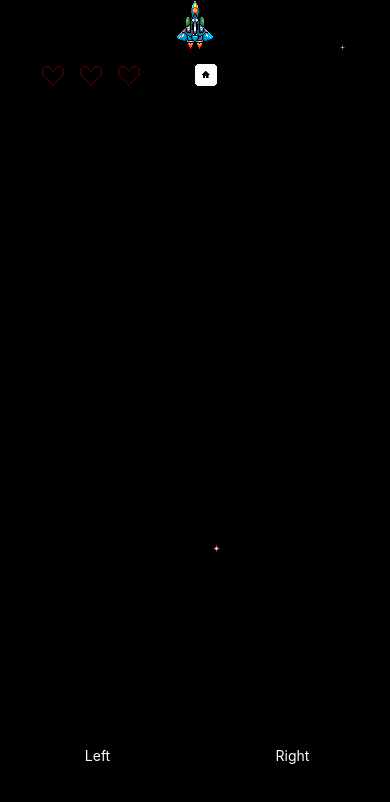
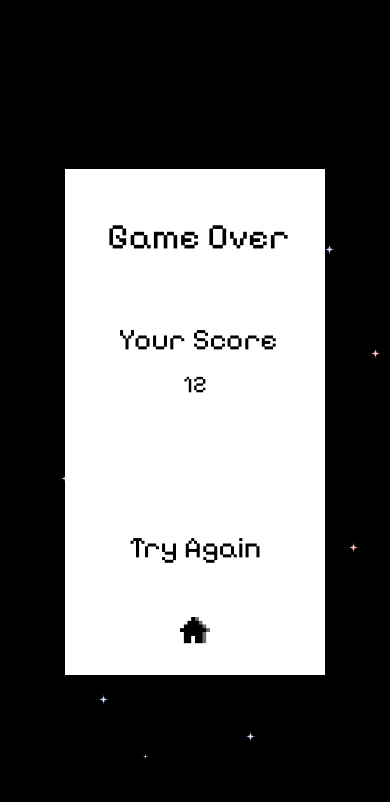
Before and after one commit to regucis1v9/nativeGame, a React Native app: screen /Game in a window 390 px wide. Shown: the top 802 px of the page. Built offline with nearby package versions, Linux system fonts and the light colour scheme.

Commit message:
stradajosa spele

```diff
--- a/Components/Background.jsx
+++ b/Components/Background.jsx
@@ -64,7 +64,7 @@ const Background = () => {
     }, []);
 
     return (
-        <View className="flex-1 bg-black">
+        <View className="flex-1 bg-black z-0">
             {images.map((image, index) => (
                 <Image
                     key={index}
--- a/Components/Game.jsx
+++ b/Components/Game.jsx
@@ -10,8 +10,11 @@ import asteroidImage from "../assets/sprites/obstacles/asteroidx2.png"
 import blackImage from "../assets/sprites/obstacles/blackHole.png"
 import heartFullImage from '../assets/sprites/hearts/heartx2.png';
 import heartEmptyImage from '../assets/sprites/hearts/heart_empty2x2.png';
-import homeButton from "../assets/sprites/buttons/homeButton.png"
+import homeButton from "../assets/sprites/buttons/homeButton.png";
+import homeButtonx5 from "../assets/sprites/buttons/homeButtonx5.png";
 import { useNavigation } from '@react-navigation/native';
+import * as Font from 'expo-font';
+
 
 export default function Game() {
 
@@ -34,6 +37,27 @@ export default function Game() {
   const collisionDetectedRef = useRef(false); // Ref to track if collision has been detected
   const scoreTimerRef = useRef(null); // Declare scoreTimerRef using useRef
 
+  async function loadFont() {
+    try {
+      await Font.loadAsync({
+        'PixelifySans': require('../assets/fonts/PixelifySans-VariableFont_wght.ttf'),
+      });
+    } catch (error) {
+      console.error('Error loading font:', error);
+    }
+  }
+
+
+  useEffect(() => {
+      loadFont();
+  }, []);
+
+  useEffect(() => {
+    (async () => {
+        await loadFont();
+    })();
+  }, []);
+
   useEffect(() => {
     scoreTimerRef.current = setInterval(() => {
       setScore(prevScore => (isGameOver ? prevScore : prevScore + 1)); // Stop score increment when game is over
@@ -47,7 +71,13 @@ export default function Game() {
     clearInterval(scoreTimerRef.current);
     boxTransitionValue.stopAnimation();
   };
-
+  const handleTryAgain = () => {
+    setScore(0); // Reset score to zero
+    setIsGameOver(false);
+    healthRef.current = 3;
+    playerLocationRef.current = "middle"
+    setPlayerLocation('middle')
+  };
   const handlePressLeft = () => {
     if(isGameOver){
       return
@@ -212,6 +242,9 @@ const renderBlackBoxes = () => {
 
  useEffect(() => {
   const updateWrapperPosition = () => {
+    if(isGameOver){
+      return;
+    }
     if (gifWrapperRef.current && obstacleRef.current && !isGameOver) {
       gifWrapperRef.current.measureInWindow((x1, y1, height1, width1) => {
         const playerTop = y1;
@@ -274,7 +307,7 @@ const renderBlackBoxes = () => {
     <View className="flex-1 items-center w-screen z-10 absolute">
       <Pressable onPressIn={handlePause} className="z-30">
         <View className="absolute top-16  flex gap-3 flex-row z-20">
-          <Image source={homeButton}/>
+          <Image className="scale-150" source={homeButton}/>
         </View>
       </Pressable>
       <View className="absolute top-16 left-10 flex gap-3 flex-row z-20">
@@ -286,7 +319,7 @@ const renderBlackBoxes = () => {
       <Pressable onPressIn={handlePressRight} className="h-screen absolute right-0 w-1/2 flex-1 justify-end z-20">
         <Text className="text-white text-center mb-20">Right</Text>
       </Pressable>
-      <Text className="absolute top-16 right-10 color-white z-20" >Score: {score}</Text>
+      <Text style={{ fontFamily: "PixelifySans" }} className="absolute top-16 right-10 color-white z-20" >Score: {score}</Text>
       <Animated.View
         className="w-full"
         style={{
@@ -330,6 +363,28 @@ const renderBlackBoxes = () => {
     <View className="absolute w-screen h-screen z-0">
         <Background/>
     </View>
+    { isGameOver &&
+    <View className="absolute h-screen w-screen bg-black z-50 flex-1">
+      <View className="h-full w-full flex-1 items-center justify-center z-50">
+        <View className="bg-white h-3/5 w-2/3 flex  flex-col">
+          <Text style={{ fontFamily: "PixelifySans" }} className="text-black text-4xl w-full text-center mt-12"> Game Over</Text>
+          <Text style={{ fontFamily: "PixelifySans" }} className="text-black text-3xl w-full text-center mt-16"> Your Score</Text>
+          <Text style={{ fontFamily: "PixelifySans" }} className="text-black text-2xl w-full text-center mt-3">{score}</Text>
+          <Pressable onPressIn={handleTryAgain}>
+            <Text style={{ fontFamily: "PixelifySans" }} className="text-black text-3xl w-full text-center mt-32">Try Again</Text>
+          </Pressable>
+          <View className="mt-3 w-full flex items-center justify-center">
+            <Pressable onPressIn={handlePause}>
+              <Image source={homeButtonx5} className="scale-75"/>
+            </Pressable>
+          </View>
+        </View>
+      </View>
+      <View className="absolute z-0">
+        <Background/>
+      </View>
+    </View>
+    }
     </>
   );
 }
--- a/Components/Landing.jsx
+++ b/Components/Landing.jsx
@@ -1,6 +1,7 @@
 import React, { useEffect, useState, useCallback } from 'react';
 import { View, Image, Pressable } from 'react-native';
 import { useNavigation } from '@react-navigation/native';
+import Background from './Background';
 import { useFocusEffect } from '@react-navigation/native'; // Importing useFocusEffect
 import { Audio } from 'expo-av';
 
@@ -60,7 +61,8 @@ export default function Landing() {
     };
 
     return (
-        <View className="flex-1 items-center bg-gray-900">
+        <>
+        <View className="flex-1 items-center z-10">
             <Image
                 source={require('../assets/gameLogo.png')}
                 className="w-100 h-100 -mb-16 mt-10"
@@ -110,5 +112,9 @@ export default function Landing() {
                 />
             </Pressable>
         </View>
+        <View className="absolute w-screen h-screen z-0">
+            <Background/>
+        </View>
+        </>
     );
 }
--- a/Components/Leaderboard.jsx
+++ b/Components/Leaderboard.jsx
@@ -3,6 +3,7 @@ import { View, Text, Pressable, Image } from 'react-native';
 import { useNavigation } from '@react-navigation/native';
 import * as Font from 'expo-font';
 import { Audio } from 'expo-av';
+import Background from './Background';
 import 'tailwindcss/tailwind.css';
 
 export default function Leaderboard() {
@@ -65,7 +66,8 @@ export default function Leaderboard() {
     ];
 
     return (
-        <View className="flex-1 justify-center items-center bg-gray-900">
+        <>
+        <View className="flex-1 justify-center items-center z-10">
             {fontLoaded && (
                 <View>
                     <Text style={{ fontFamily: "PixelifySans" }} className="text-white text-4xl">Leaderboard</Text>
@@ -91,5 +93,9 @@ export default function Leaderboard() {
                 </View>
             )}
         </View>
+        <View className="absolute w-screen h-screen z-0">
+            <Background/>
+        </View>
+        </>
     );
 }
```
